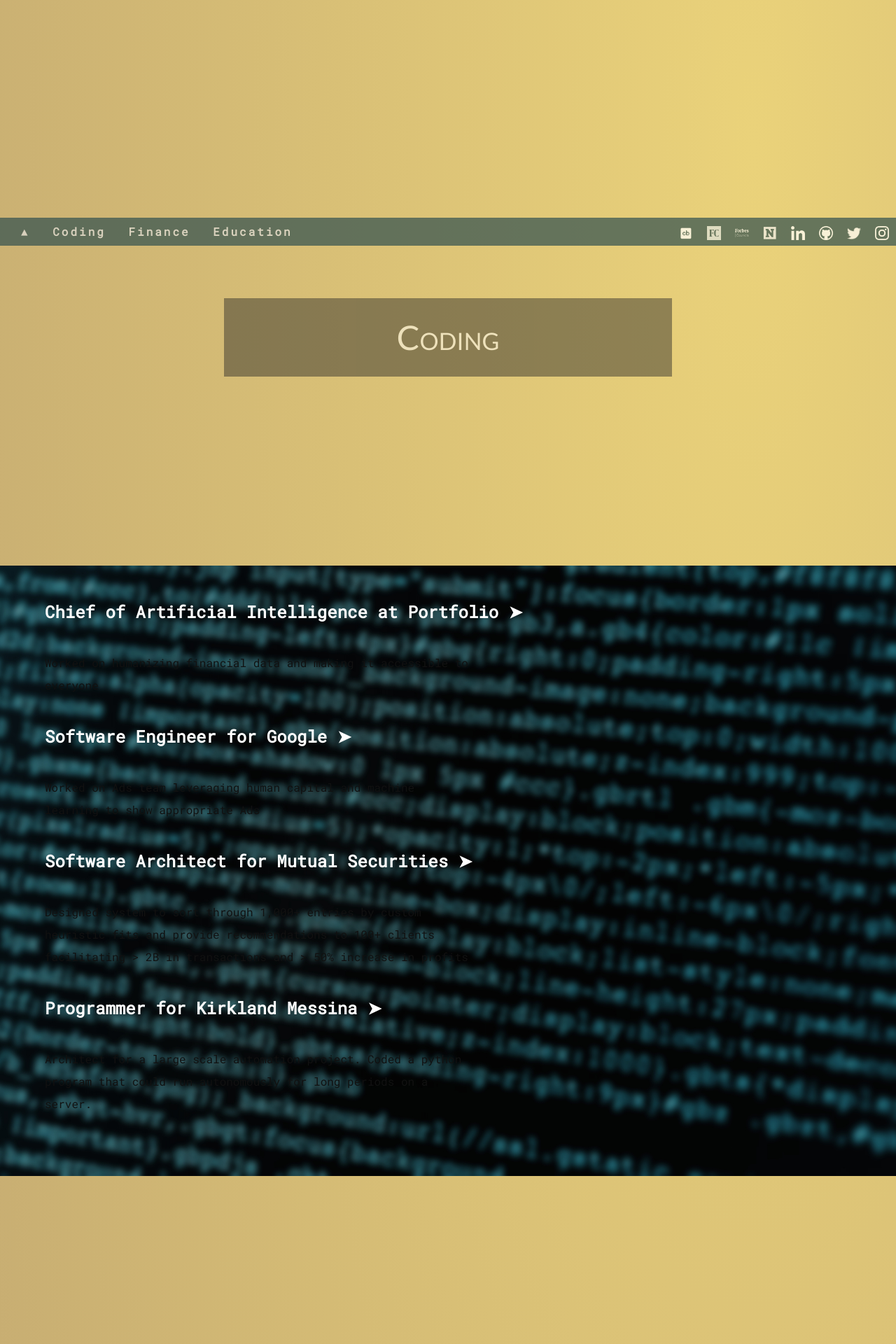
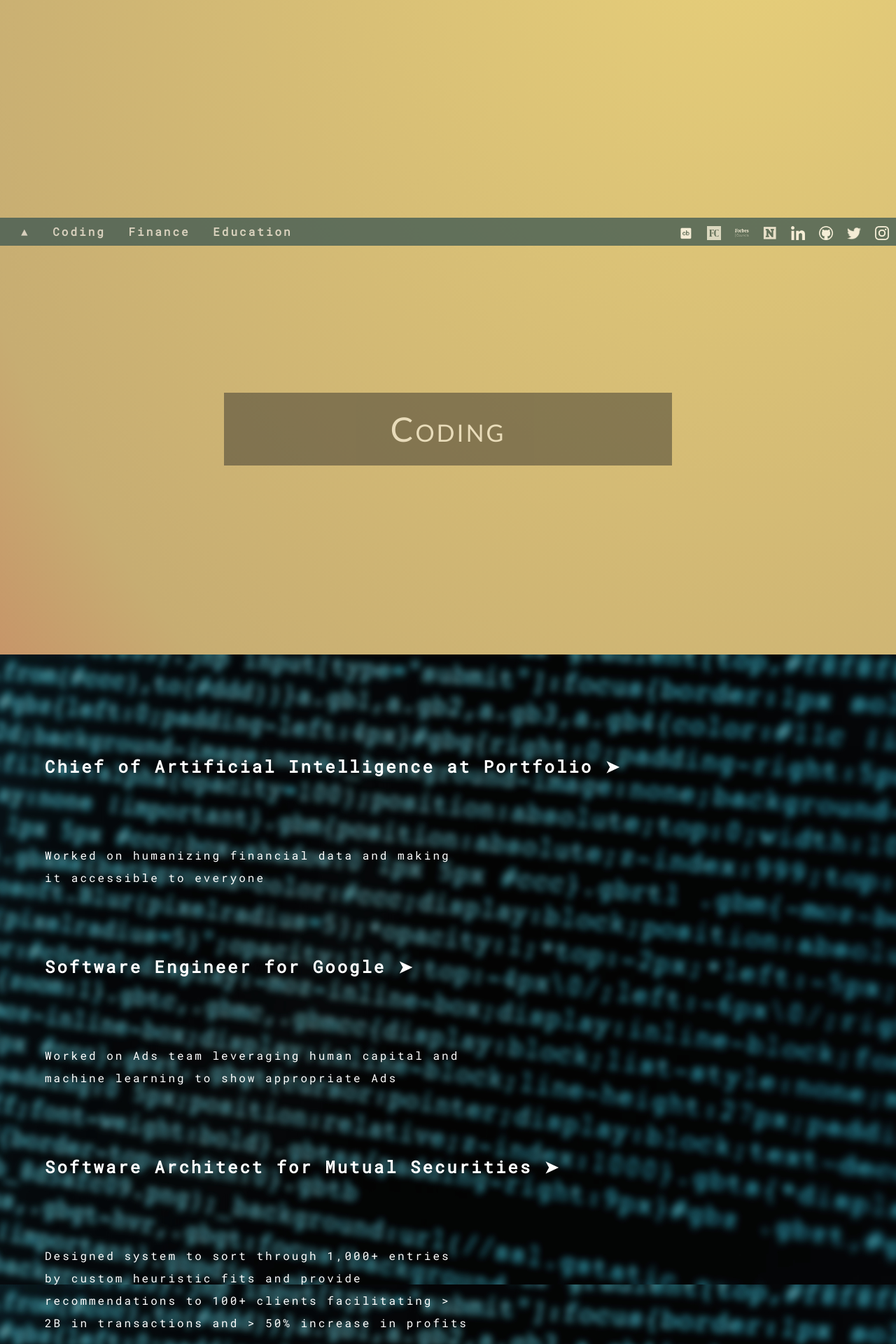
Before and after one commit to nmits/nmits.github.io, a Jekyll site: the page built from index.html, in a window 1280 px wide. Shown: the part 549-2469 px from the top of the page at 70% size. Built offline with Jekyll 4.4.1, drawn with Linux system fonts in a browser that asks for light colours; nearby versions of some CDN libraries.

Commit message:
Update default.html

```diff
--- a/_layouts/default.html
+++ b/_layouts/default.html
@@ -9,8 +9,7 @@
 
     {% include header.html %}
 
-    <a id="Overview"></a>
-
+    <div class="ContentWrapper">
     <div class="page-content">
             <a id="Coding"></a>
             <div class="titles"><h1>Coding</h1></div>
@@ -67,7 +66,9 @@
             <br>
             <br><br>
       </div>
-        <div class="ContentWrapper">
+
+
+    <a id="Overview"></a>
             <div class="titles"><h1>Education</h1></div>
         <div class = "ContentBox SchoolText">
             <br><br>
```
